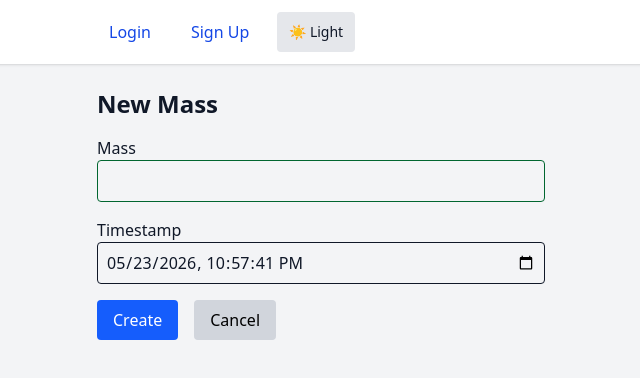
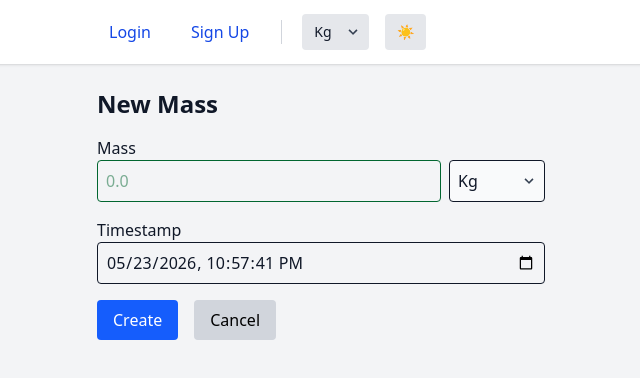
Before and after one commit to Cedric-Boucher/DeltaMass, a SvelteKit app in the folder frontend/: page /masses/new in a window 1280 px wide. Shown: the top 378 px of the page, without its empty margins (111-751 px from the left). Built offline with nearby package versions, Linux system fonts and the light colour scheme; no server answers.

Commit message:
add mass unit options for display and entry

```diff
--- a/frontend/src/lib/components/MassCard.svelte
+++ b/frontend/src/lib/components/MassCard.svelte
@@ -2,12 +2,13 @@
     import type { Mass } from '$lib/types';
     import { formatTimestampLocalForDisplay } from '$lib/utils';
     import { goto } from '$app/navigation';
-	import { page } from '$app/state';
+    import { page } from '$app/state';
+
+    import { selectedUnit, formatMass, UNIT_LABELS } from '$lib/stores/units';
 
     export let mass: Mass;
     export let showActions: boolean = true;
 
-    // Optional overrides
     export let onEdit: (() => void) | null = null;
     export let onDelete: (() => void) | null = null;
 
@@ -29,13 +30,13 @@
 </script>
 
 <li class="bg-white dark:bg-gray-800 shadow rounded p-4 flex justify-between items-start gap-4">
-    <!-- Left: mass details -->
     <div>
-        <div class="text-2xl font-bold">{mass.mass_kg.toFixed(1)} Kg</div>
-    <div class="text-gray-500 text-sm">{formatTimestampLocalForDisplay(mass.measurement_timestamp)}</div>
+        <div class="text-2xl font-bold">
+            {formatMass(mass.mass_kg, $selectedUnit)} {UNIT_LABELS[$selectedUnit]}
+        </div>
+        <div class="text-gray-500 text-sm">{formatTimestampLocalForDisplay(mass.measurement_timestamp)}</div>
     </div>
 
-    <!-- Right: actions -->
     {#if showActions}
         <div class="flex flex-col gap-2">
             <button
--- a/frontend/src/lib/components/MassForm.svelte
+++ b/frontend/src/lib/components/MassForm.svelte
@@ -3,6 +3,7 @@
     import type { NewMass, Mass } from '$lib/types';
     import { get, writable } from 'svelte/store';
     import { formatTimestampLocal } from '$lib/utils';
+    import { selectedUnit, convertFromKg, convertToKg, type MassUnit } from '$lib/stores/units';
 
     export let initial: Partial<Mass> = {};
     export let onSubmit: (data: NewMass) => Promise<void>;
@@ -10,34 +11,43 @@
     export let submitLabel = 'Submit';
     export let showCancel: boolean = false;
 
-    const mass_kg = writable(formatNumberString(initial.mass_kg?.toString() ?? ''));
+    let unit: MassUnit = $selectedUnit;
+
+    const initialDisplayMass = initial.mass_kg !== undefined
+        ? convertFromKg(initial.mass_kg, unit).toFixed(2)
+        : '';
+
+    const massValue = writable(formatNumberString(initialDisplayMass));
 
     const hasInitialTimestamp = !!initial.measurement_timestamp;
     const timestamp = writable(initial.measurement_timestamp ? formatTimestampLocal(initial.measurement_timestamp) : '');
 
     let error = '';
-
     let timestampTouched = false;
     let timer: ReturnType<typeof setInterval> | null = null;
 
     function formatNumberString(value: string): string {
-        if (!value) {
-            console.log("format number received: ", value);
-            return "";
+        if (!value) return "";
+        let formatted = value.replace(/[^0-9.]/g, "");
+        formatted = formatted.replace(/(\..*?)\./g, "$1");
+        formatted = formatted.replace(/^(-?)0+(\d)/, "$1$2");
+        return formatted;
     }
 
-        // Step 1: keep only digits, and decimal point(s)
-        let formatted = value.replace(/[^0-9.]/g, "");
-        // Step 2: remove all negative symbols except the first character
-        // formatted = formatted.replace(/(?!^)-/g, "");
-        // Step 3: remove extra decimal points (keep only the first one)
-        formatted = formatted.replace(/(\..*?)\./g, "$1");
-        // Step 4: trim leading zeros (but preserve "0" and "-0")
-        formatted = formatted.replace(/^(-?)0+(\d)/, "$1$2");
+    function handleUnitChange(e: Event) {
+        const select = e.target as HTMLSelectElement;
+        const newUnit = select.value as MassUnit;
+        const currentStr = get(massValue);
 
-        console.log("Formatted number: ", formatted);
+        if (currentStr && !isNaN(Number(currentStr))) {
+            const currentNum = Number(currentStr);
+            const asKg = convertToKg(currentNum, unit);
+            const asNew = convertFromKg(asKg, newUnit);
 
-        return formatted;
+            massValue.set(formatNumberString(asNew.toFixed(2)));
+        }
+
+        unit = newUnit;
     }
 
     onMount(async () => {
@@ -65,16 +75,19 @@
     async function submit() {
         error = '';
 
-        const $mass_kg = get(mass_kg);
+        const $massValue = get(massValue);
         const $timestamp = get(timestamp);
 
-        if (!$mass_kg) {
+        if (!$massValue) {
             error = 'Mass is required.';
             return;
         }
 
+        const numericValue = Number($massValue);
+        const payloadMassKg = convertToKg(numericValue, unit);
+
         const payload: NewMass = {
-            mass_kg: Number($mass_kg),
+            mass_kg: payloadMassKg,
         };
 
         if (timestampTouched || hasInitialTimestamp) {
@@ -101,20 +114,37 @@
 <form on:submit|preventDefault={submit} class="space-y-4 max-w-md">
     <div>
         <label for="mass" class="block font-medium">Mass</label>
+        <div class="flex gap-2">
             <input
                 id="mass"
                 type="text"
                 inputmode="numeric"
-            bind:value={$mass_kg}
+                bind:value={$massValue}
                 on:input={
                     (e) => {
                         const input = e.target as HTMLInputElement;
-                    mass_kg.set(formatNumberString(input.value.toString()));
-                    input.value = get(mass_kg);
+                        massValue.set(formatNumberString(input.value.toString()));
+                        input.value = get(massValue);
                     }
                 }
-            class="w-full p-2 border rounded text-green-800 dark:text-green-200"
+                class="grow p-2 border rounded text-green-800 dark:text-green-200"
+                placeholder="0.0"
             />
+
+            <div class="relative w-24">
+                <select
+                    value={unit}
+                    on:change={handleUnitChange}
+                    class="w-full h-full p-2 border rounded appearance-none bg-gray-50 dark:bg-gray-700 dark:border-gray-600 text-gray-900 dark:text-gray-100 pr-8"
+                >
+                    <option value="kg">Kg</option>
+                    <option value="lbs">Lbs</option>
+                </select>
+                <div class="pointer-events-none absolute inset-y-0 right-0 flex items-center px-2 text-gray-700 dark:text-gray-300">
+                    <svg class="fill-current h-4 w-4" xmlns="http://www.w3.org/2000/svg" viewBox="0 0 20 20"><path d="M9.293 12.95l.707.707L15.657 8l-1.414-1.414L10 10.828 5.757 6.586 4.343 8z"/></svg>
+                </div>
+            </div>
+        </div>
     </div>
 
     <div>
--- /dev/null
+++ b/frontend/src/lib/stores/units.ts
@@ -0,0 +1,30 @@
+import { writable } from 'svelte/store';
+
+export type MassUnit = 'kg' | 'lbs';
+
+export const selectedUnit = writable<MassUnit>('kg');
+
+export const UNIT_LABELS = {
+    kg: 'Kg',
+    lbs: 'Lbs'
+};
+
+export function convertFromKg(kgValue: number, unit: MassUnit): number {
+    if (unit === 'kg') return kgValue;
+    if (unit === 'lbs') return kgValue * 2.20462;
+    return kgValue;
+}
+
+export function convertToKg(value: number, unit: MassUnit): number {
+    if (unit === 'kg') return value;
+    if (unit === 'lbs') return value / 2.20462;
+    return value;
+}
+
+export function formatMass(value: number, unit: MassUnit): string {
+    const converted = convertFromKg(value, unit);
+    return converted.toLocaleString(undefined, {
+        minimumFractionDigits: 1,
+        maximumFractionDigits: 2
+    });
+}
--- a/frontend/src/routes/+layout.svelte
+++ b/frontend/src/routes/+layout.svelte
@@ -1,5 +1,6 @@
 <script lang="ts">
     import { auth } from '$lib/stores/auth';
+    import { selectedUnit, type MassUnit } from '$lib/stores/units';
     import { goto } from '$app/navigation';
     import '../app.css';
     import { onMount, type Snippet } from 'svelte';
@@ -16,13 +17,18 @@
     onMount(check_login);
 
     onMount(() => {
-        const stored = localStorage.getItem('theme');
-        if (stored === 'dark') {
+        const storedTheme = localStorage.getItem('theme');
+        if (storedTheme === 'dark') {
             darkMode = true;
             document.documentElement.classList.add('dark');
         } else {
             darkMode = false;
             document.documentElement.classList.remove('dark');
+        }
+
+        const storedUnit = localStorage.getItem('massUnit');
+        if (storedUnit === 'kg' || storedUnit === 'lbs') {
+            selectedUnit.set(storedUnit as MassUnit);
         }
     });
 
@@ -30,6 +36,14 @@
         darkMode = !darkMode;
         document.documentElement.classList.toggle('dark', darkMode);
         localStorage.setItem('theme', darkMode ? 'dark' : 'light');
+    }
+
+    function handleUnitChange(event: Event) {
+        const select = event.target as HTMLSelectElement;
+        const newUnit = select.value as MassUnit;
+
+        selectedUnit.set(newUnit);
+        localStorage.setItem('massUnit', newUnit);
     }
 
     function navButtonClasses(pathPrefix: string): string {
@@ -60,11 +74,14 @@
             </div>
         {/if}
 
-        <div class="flex gap-4">
+        <div class="flex gap-4 items-center">
             {#if $auth.isLoggedIn}
                 <button onclick={logout} class="px-3 py-2 rounded hover:bg-blue-100 dark:hover:bg-gray-700 text-red-500 dark:text-red-500 font-medium">
                     Logout
                 </button>
+
+                <button onclick={importUserDataFromFile} class="px-3 py-2 rounded hover:bg-blue-100 dark:hover:bg-gray-700 text-blue-700 dark:text-blue-300 font-medium">Import</button>
+                <button onclick={exportUserDataToFile} class="px-3 py-2 rounded hover:bg-blue-100 dark:hover:bg-gray-700 text-blue-700 dark:text-blue-300 font-medium">Export</button>
             {:else}
                 <button class="px-3 py-2 rounded hover:bg-blue-100 dark:hover:bg-gray-700 text-blue-700 dark:text-blue-300 font-medium" onclick={() => goto('/login')}>
                     Login
@@ -73,12 +90,25 @@
                     Sign Up
                 </button>
             {/if}
-            {#if $auth.isLoggedIn}
-                <button onclick={importUserDataFromFile} class="px-3 py-2 rounded hover:bg-blue-100 dark:hover:bg-gray-700 text-blue-700 dark:text-blue-300 font-medium">Import Data</button>
-                <button onclick={exportUserDataToFile} class="px-3 py-2 rounded hover:bg-blue-100 dark:hover:bg-gray-700 text-blue-700 dark:text-blue-300 font-medium">Export All Data</button>
-            {/if}
+
+            <div class="h-6 w-px bg-gray-300 dark:bg-gray-600 mx-1"></div>
+
+            <div class="relative">
+                <select
+                    value={$selectedUnit}
+                    onchange={handleUnitChange}
+                    class="appearance-none px-3 py-2 pr-8 rounded text-sm bg-gray-200 dark:bg-gray-700 hover:bg-gray-300 dark:hover:bg-gray-600 text-gray-900 dark:text-gray-100 border-none cursor-pointer focus:ring-2 focus:ring-blue-500"
+                >
+                    <option value="kg">Kg</option>
+                    <option value="lbs">Lbs</option>
+                </select>
+                <div class="pointer-events-none absolute inset-y-0 right-0 flex items-center px-2 text-gray-700 dark:text-gray-300">
+                    <svg class="fill-current h-4 w-4" xmlns="http://www.w3.org/2000/svg" viewBox="0 0 20 20"><path d="M9.293 12.95l.707.707L15.657 8l-1.414-1.414L10 10.828 5.757 6.586 4.343 8z"/></svg>
+                </div>
+            </div>
+
             <button onclick={toggleDarkMode} class="px-3 py-2 rounded text-sm bg-gray-200 dark:bg-gray-700 hover:bg-gray-300 dark:hover:bg-gray-600 text-gray-900 dark:text-gray-100">
-                {darkMode ? '🌙 Dark' : '☀️ Light'}
+                {darkMode ? '🌙' : '☀️'}
             </button>
         </div>
     </div>
```
Lines whose indentation alone changed are shown as unchanged.
